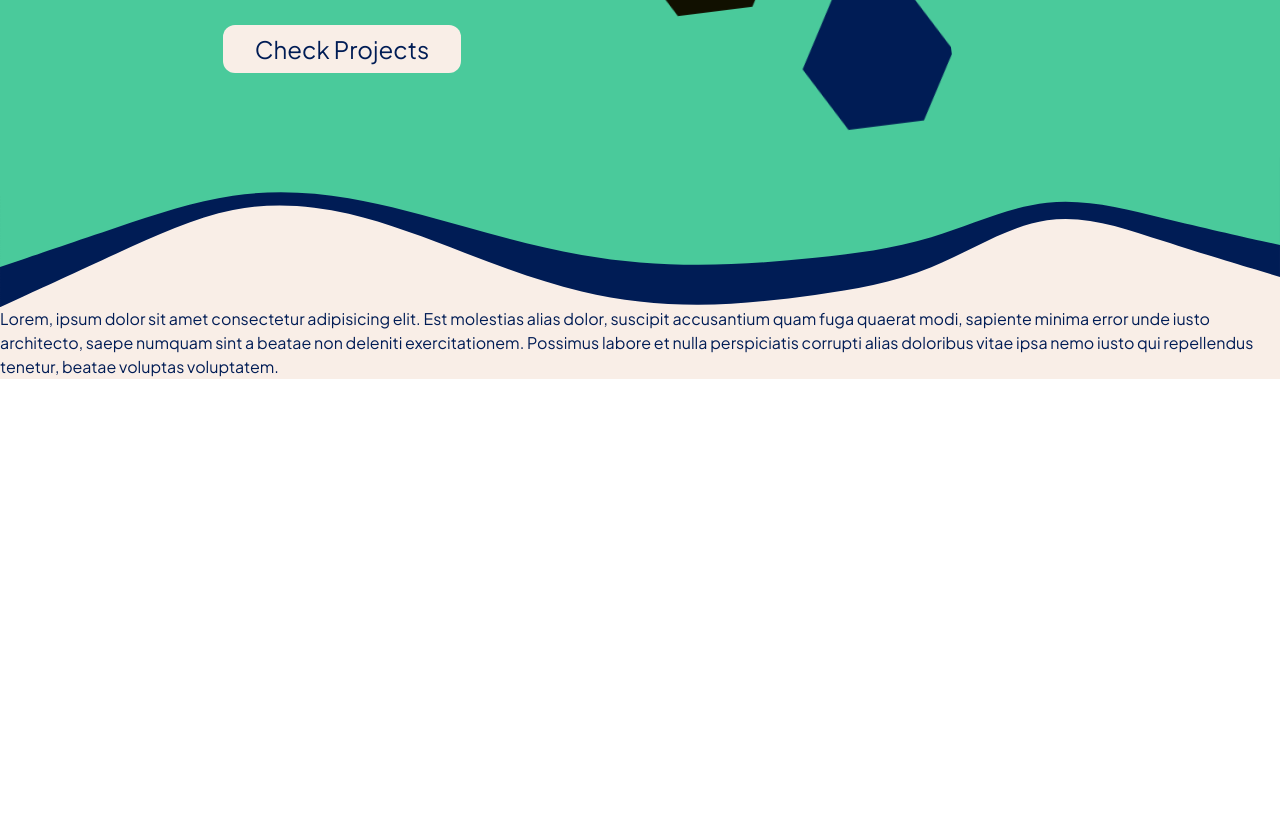
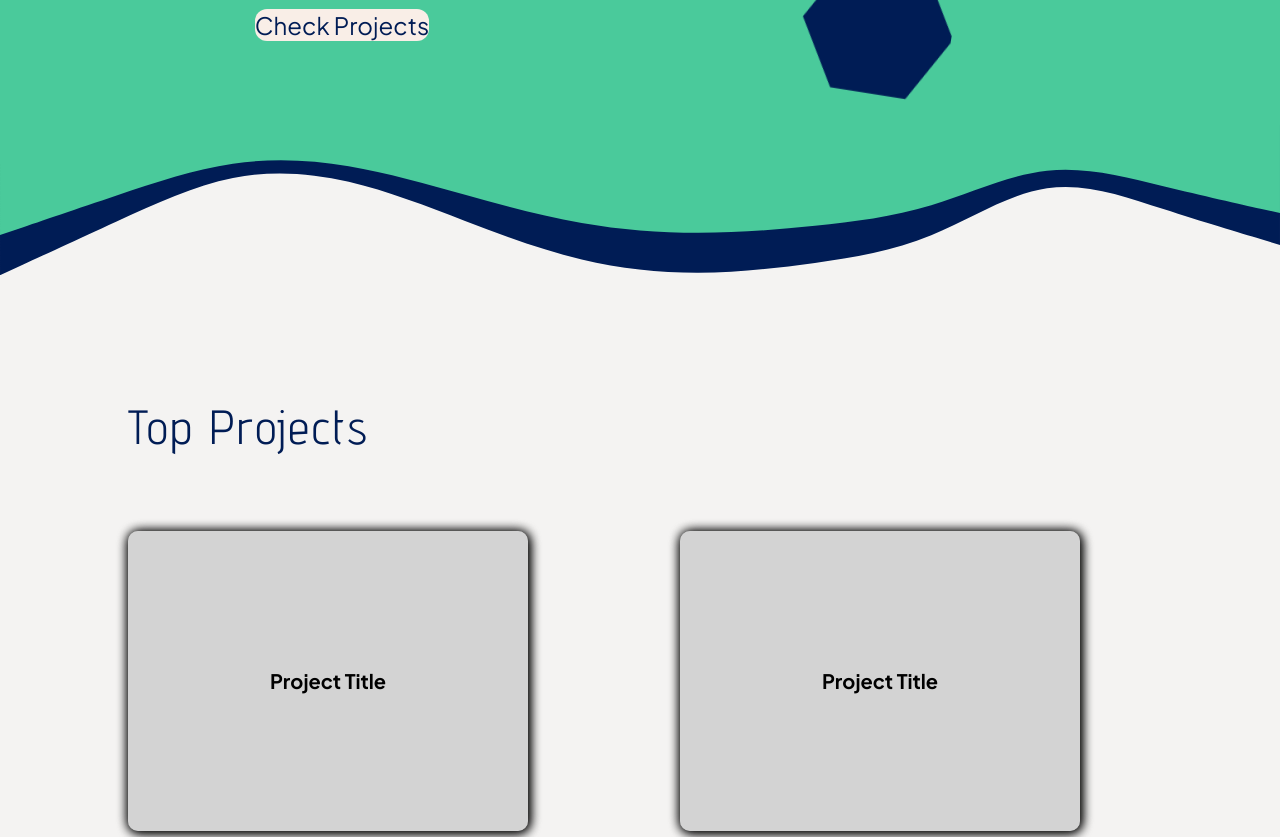
Before and after one commit to bryancastillo10/portfolio, a Next.js app: page / in a window 1280 px wide. Shown: the part 1960-2797 px from the top of the page. Before the commit the page ends 2339 px from the top, so only its background shows below. Built offline with nearby package versions, Linux system fonts and the light colour scheme.

Commit message:
initialize project page

```diff
--- /dev/null
+++ b/src/app/about/page.tsx
@@ -0,0 +1,11 @@
+
+
+const AboutPage = () => {
+  return (
+    <div>
+      <h1>Welcome to About Page</h1>
+    </div>
+  )
+}
+
+export default AboutPage;
--- a/src/app/page.tsx
+++ b/src/app/page.tsx
@@ -1,13 +1,21 @@
+"use client";
 import About from "@/components/about/About";
+import Project from "@/components/projects/Project";
+
 import WaveDown from "@/components/ui/WaveDown";
+import { useThemeContext } from "@/context/useContext";
 export default function Home() {
+  const { theme } = useThemeContext();
   return (
     <main>
       <About />
-      <div className="bg-secondary">
+      <div className={`${theme ? "bg-primary text-secondary": "bg-[#F4F3F2] text-primary"}`}>
       <div className="w-full md:min-h-auto">
           <WaveDown/>
-      </div>
+        </div>
+      <Project/>
+
+
       <p>
         Lorem, ipsum dolor sit amet consectetur adipisicing elit. Est molestias
         alias dolor, suscipit accusantium quam fuga quaerat modi, sapiente
--- a/src/components/about/About.tsx
+++ b/src/components/about/About.tsx
@@ -1,13 +1,13 @@
 "use client";
 import AboutContent from "./AboutContent";
 import Image from "next/image";
-import Button from "../ui/Button";
+import Button from "../../ui/button/Button";
+import Headers from "../ui/Headers";
 
 import gradPic from "../../../public/images/AboutPic.png"
 import carbonHexagon from "../../../public/icons/carbon-hexagon.svg";
 import cyanHexagon from "../../../public/icons/cyan-hexagon.svg";
 import darkBlueHexagon from "../../../public/icons/darkblue-hexagon.svg";
-import { adventPro } from "@/utils/font";
 
 
 const About = () => {
@@ -17,10 +17,7 @@ const About = () => {
         <div className="flex flex-col-reverse lg:flex-row gap-x-24">
           <article className="flex flex-col my-10 md:my-20">
             <div className="mt-24 md:mt-40">
-              <h1 className={`font-bold text-4xl lg:text-5xl tracking-wider
-                text-center md:text-left ${adventPro.className}`}>
-                  About Bryan
-                </h1>
+              <Headers>About Bryan</Headers>
             </div>
             <div className="my-0 lg:my-1">
               <AboutContent
--- /dev/null
+++ b/src/components/projects/Project.tsx
@@ -0,0 +1,26 @@
+import Headers from "../ui/Headers";
+import Book from "../../ui/bookcards/Book";
+
+const Project = () => {
+  return (
+    <section className="">
+      <div className="max-w-[80%] mx-auto">
+        <div className="py-4">
+          <div className="flex flex-col gap-x-24 md:my-28">
+            <Headers>Top Projects</Headers>
+
+            <div className="my-20 grid grid-cols-2 gap-20">
+              <Book />
+              <Book />
+              <Book />
+              <Book/>
+            </div>
+
+          </div>
+        </div>
+      </div>
+    </section>
+  )
+}
+
+export default Project;
--- /dev/null
+++ b/src/components/ui/Headers.tsx
@@ -0,0 +1,17 @@
+import { ReactNode } from "react";
+import { adventPro } from "../../utils/font";
+
+interface HeadersProps{
+    children: ReactNode;
+}
+
+const Headers = ({children}:HeadersProps) => {
+  return (
+    <h1 className={`font-bold text-4xl lg:text-5xl tracking-wider
+    text-center md:text-left ${adventPro.className}`}>
+        {children}
+    </h1>
+  )
+}
+
+export default Headers;
--- /dev/null
+++ b/src/ui/bookcards/Book.tsx
@@ -0,0 +1,15 @@
+import "./book.modules.css";
+
+const Book = () => {
+  return (
+ <div className="book">
+    <p>Project Info</p>
+
+      <div className="cover">
+        <p className="font-bold">Project Title</p>
+    </div>
+   </div>
+  )
+}
+
+export default Book;
--- /dev/null
+++ b/src/ui/bookcards/book.modules.css
@@ -0,0 +1,63 @@
+.book {
+  position: relative;
+  border-radius: 10px;
+  width: 400px;
+  height: 300px;
+  background-color: whitesmoke;
+  -webkit-box-shadow: 1px 1px 12px #000;
+  box-shadow: 1px 1px 12px #000;
+  -webkit-transform: preserve-3d;
+  -ms-transform: preserve-3d;
+  transform: preserve-3d;
+  -webkit-perspective: 2000px;
+  perspective: 2000px;
+  display: -webkit-box;
+  display: -ms-flexbox;
+  display: flex;
+  -webkit-box-align: center;
+  -ms-flex-align: center;
+  align-items: center;
+  -webkit-box-pack: center;
+  -ms-flex-pack: center;
+  justify-content: center;
+  color: #000;
+}
+
+.cover {
+  top: 0;
+  position: absolute;
+  background-color: lightgray;
+  width: 100%;
+  height: 100%;
+  border-radius: 10px;
+  cursor: pointer;
+  -webkit-transition: all 0.5s;
+  transition: all 0.5s;
+  -webkit-transform-origin: 0;
+  -ms-transform-origin: 0;
+  transform-origin: 0;
+  -webkit-box-shadow: 1px 1px 12px #000;
+  box-shadow: 1px 1px 12px #000;
+  display: -webkit-box;
+  display: -ms-flexbox;
+  display: flex;
+  -webkit-box-align: center;
+  -ms-flex-align: center;
+  align-items: center;
+  -webkit-box-pack: center;
+  -ms-flex-pack: center;
+  justify-content: center;
+}
+
+.book:hover .cover {
+  -webkit-transition: all 0.5s;
+  transition: all 0.5s;
+  -webkit-transform: rotatey(-80deg);
+  -ms-transform: rotatey(-80deg);
+  transform: rotatey(-80deg);
+}
+
+p {
+  font-size: 20px;
+  font-weight: bolder;
+}
```
Also changed, not shown: src/ui/button/Button.tsx (renamed from src/components/ui/Button.tsx).
